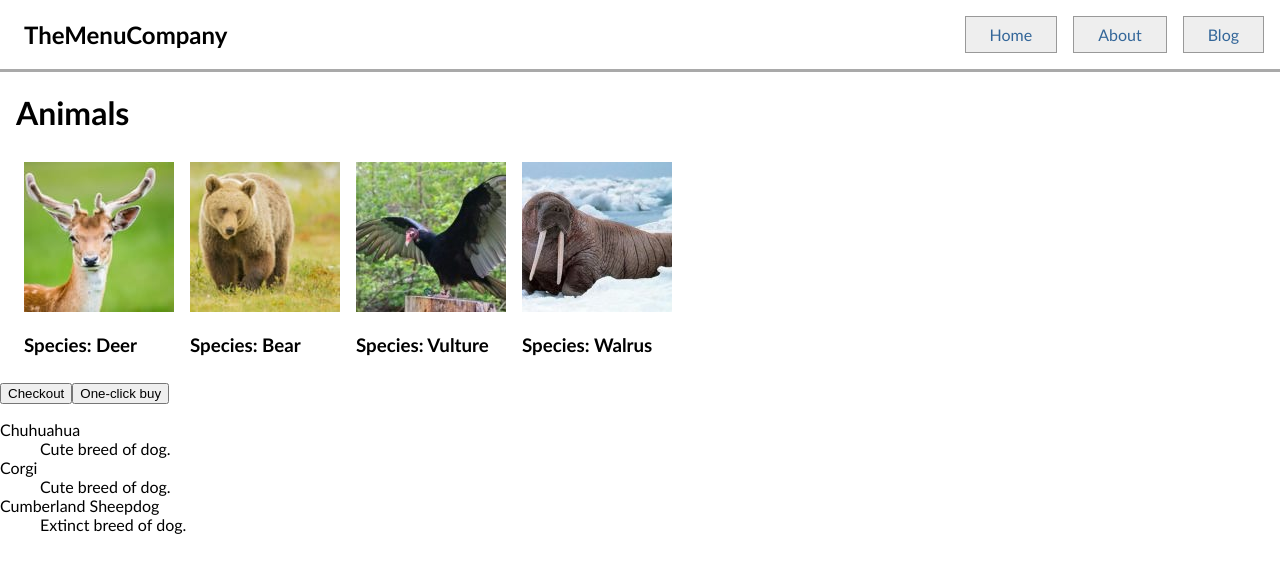
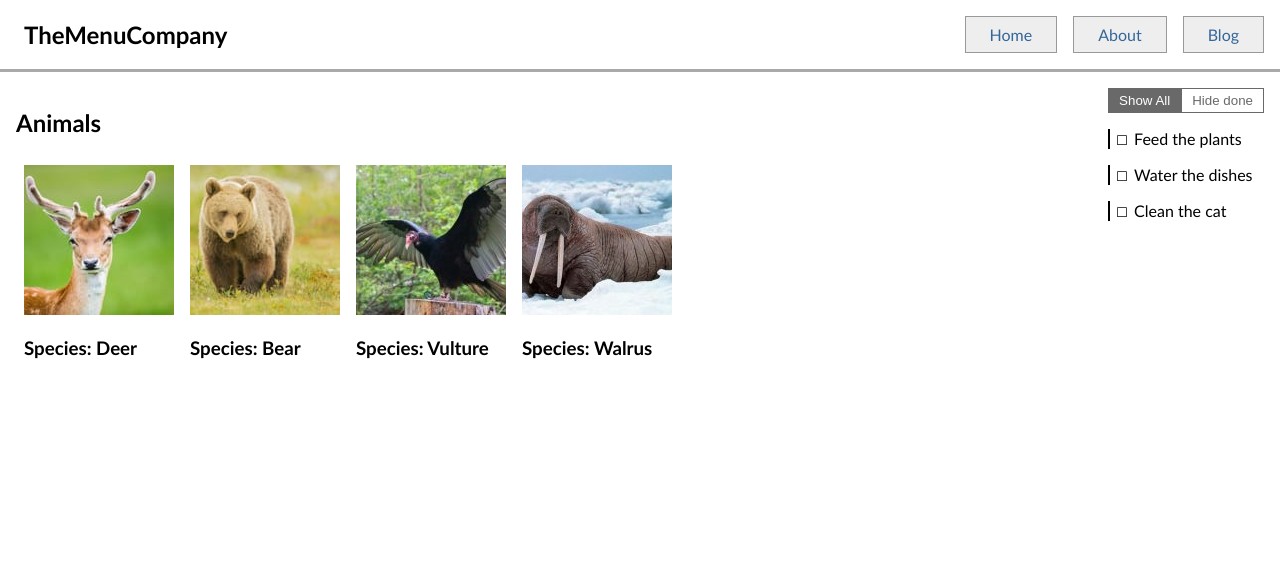
Before and after one commit to mkr-msk/React, a React (Create React App) app: page / in a window 1280 px wide. Shown: the top 572 px of the page. Built offline with nearby package versions, Linux system fonts and the light colour scheme.

Commit message:
Добавил TodoApplication

```diff
--- a/src/App.css
+++ b/src/App.css
@@ -5,6 +5,8 @@
 
 main {
     padding-left: 1em;
+    padding-right: 1em;
+    display: flex;
 }
 
 .navbar {
@@ -44,6 +46,10 @@
     border: 1px solid #999;
 }
 
+article {
+    flex: 1 60%;
+}
+
 .gallery {
     display: flex;
 }
--- a/src/App.js
+++ b/src/App.js
@@ -1,40 +1,32 @@
-import React, { Fragment } from "react";
-import ShoppingCart from "./ShoppingCart/ShoppingCart";
-import Breeds from "./Breeds";
 import Menu from "./Menu/Menu";
 import Gallery from "./Gallery/Gallery";
+import TodoApplication from "./TodoApplication";
 
 import "./App.css";
 
 function App() {
-    const shoppingCart_items = [1, 2, 3];
-    const user = {
-        creditcard: true,
-        address: true
-    }
-
-    const dog_list = [
-        { breed: "Chuhuahua", description: "Cute breed of dog." },
-        { breed: "Corgi", description: "Cute breed of dog." },
-        { breed: "Cumberland Sheepdog", description: "Extinct breed of dog." },
+    const todoApplication_items = [
+        { task: "Feed the plants", done: false, index: 0 },
+        { task: "Water the dishes", done: false, index: 1 },
+        { task: "Clean the cat", done: false, index: 2 },
     ];
 
     return (
-        <Fragment>
+        <>
             <header>
                 <Menu />
             </header>
 
             <main>
-                <h1>Animals</h1>
-                <Gallery />
+                <article>
+                    <h1>Animals</h1>
+                    <Gallery />
+                </article>
+                <aside>
+                    <TodoApplication initialList={todoApplication_items} />
+                </aside>
             </main>
-
-            <ShoppingCart items={shoppingCart_items} user={user} />
-
-            <Breeds list={dog_list} />
-
-        </Fragment>
+        </>
     );
 }
 
--- a/src/Breeds.js
+++ /dev/null
@@ -1,18 +0,0 @@
-import React, { Fragment, Component } from "react";
-
-class Breeds extends Component {
-    render() {
-        return (
-            <dl>
-                {this.props.list.map(({ breed, description }) => (
-                    <Fragment key={breed}>
-                        <dt>{breed}</dt>
-                        <dd>{description}</dd>
-                    </Fragment>
-                ))}
-            </dl>
-        );
-    }
-}
-
-export default Breeds;
--- a/src/ShoppingCart/GuestButtons.js
+++ /dev/null
@@ -1,14 +0,0 @@
-import React, { Fragment, Component } from "react";
-
-class GuestButtons extends Component {
-    render() {
-        return (
-            <Fragment>
-                <button>Login</button>
-                <button disabled={!this.props.canCheckout}>Checkout as guest</button>
-            </Fragment>
-        );
-    }
-}
-
-export default GuestButtons;
--- a/src/ShoppingCart/ShoppingCart.js
+++ /dev/null
@@ -1,20 +0,0 @@
-import React, { Component } from "react";
-import UserButtons from "./UserButtons";
-import GuestButtons from "./GuestButtons";
-
-class ShoppingCart extends Component {
-    render() {
-        const hasItems = this.props.items.length > 0;
-        const isLoggedIn = this.props.user !== null;
-        const isAvailable = this.props.items.every((item) => !item.outOfStock);
-        const canCheckout = hasItems && isAvailable;
-
-        return isLoggedIn ? (
-            <UserButtons user={this.props.user} canCheckout={canCheckout} />
-        ) : (
-            <GuestButtons canCheckout={canCheckout} />
-        );
-    }
-}
-
-export default ShoppingCart;
--- a/src/ShoppingCart/UserButtons.js
+++ /dev/null
@@ -1,22 +0,0 @@
-import React, { Fragment, Component } from "react";
-
-class UserButtons extends Component {
-    render() {
-        const hasCreditCard = this.props.user.creditcard !== null;
-        const hasAddress = this.props.user.address !== null;
-        const disabled = !this.props.canCheckout;
-
-        return hasCreditCard ? (
-            <Fragment>
-                <button disabled={disabled}>Checkout</button>
-                {hasAddress && (
-                    <button disabled={disabled}>One-click buy</button>
-                )}
-            </Fragment>
-        ) : (
-            <button>Add credit card</button>
-        );
-    }
-}
-
-export default UserButtons;
--- /dev/null
+++ b/src/TodoApplication.js
@@ -0,0 +1,67 @@
+import { useState } from "react";
+
+function markDone(list, index) {
+    return list.map((item, i) => (i === index ? { ...item, done: true } : item));
+}
+
+function FilterButton({ current, flag, setFilter, children }) {
+    const style = {
+        border: "1px solid dimgray",
+        background: current === flag ? "dimgray" : "transparent",
+        color: current === flag ? "white" : "dimgray",
+        padding: "4px 10px",
+    };
+
+    return (
+        <button style={style} onClick={() => setFilter(flag)}>{children}</button>
+    );
+}
+
+function Task({ task, done, markDone }) {
+    const paragraphStyle = {
+        color: done ? "gray" : "black",
+        borderLeft: "2px solid",
+    };
+    const buttonStyle = {
+        border: "none",
+        background: "transparent",
+        display: "inline",
+        color: "inherit",
+    };
+
+    return (
+        <p style={paragraphStyle}>
+            <button style={buttonStyle} onClick={done ? null : markDone}>
+                {done ? "☑" : "☐" }
+            </button>
+            {task}
+        </p>
+    );
+}
+
+function TodoApplication({ initialList }) {
+    const [todos, setTodos] = useState(initialList);
+    const [hideDone, setHideDone] = useState(false);
+
+    const filteredTodos = hideDone ? todos.filter(({ done }) => !done) : todos;
+
+    return (
+        <>
+            <div style={{ display: "flex" }}>
+                <FilterButton current={hideDone} flag={false} setFilter={setHideDone} >Show All</FilterButton>
+                <FilterButton current={hideDone} flag={true} setFilter={setHideDone} >Hide done</FilterButton>
+            </div>
+
+            {filteredTodos.map((todo, index) => (
+                <Task
+                    key={todo.task}
+                    task={todo.task}
+                    done={todo.done}
+                    markDone={() => setTodos((value) => markDone(value, todo.index))}
+                />
+            ))}
+        </>
+    );
+}
+
+export default TodoApplication;
```
Also changed, not shown: 1 other file (tests, documents, lock files or other folders).
